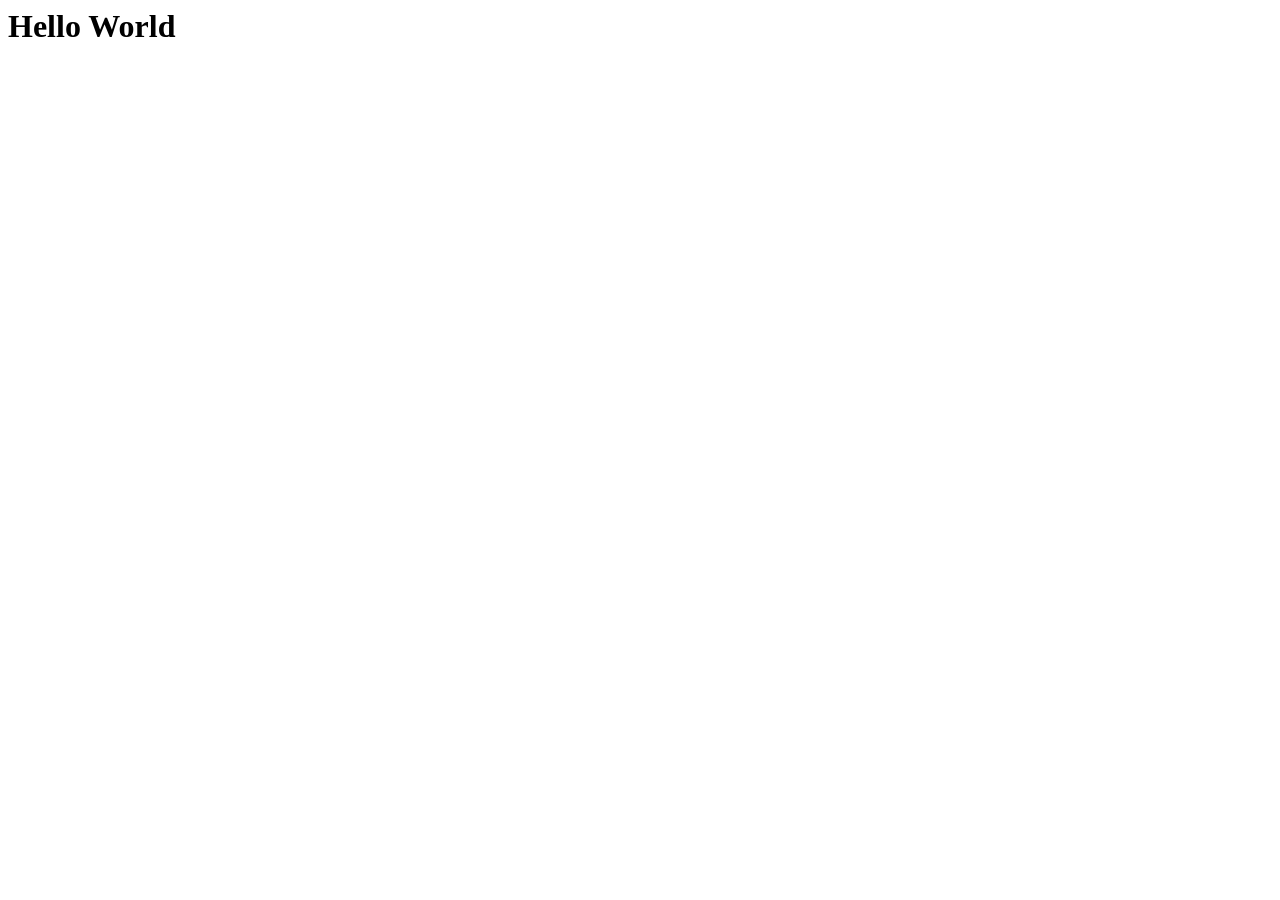
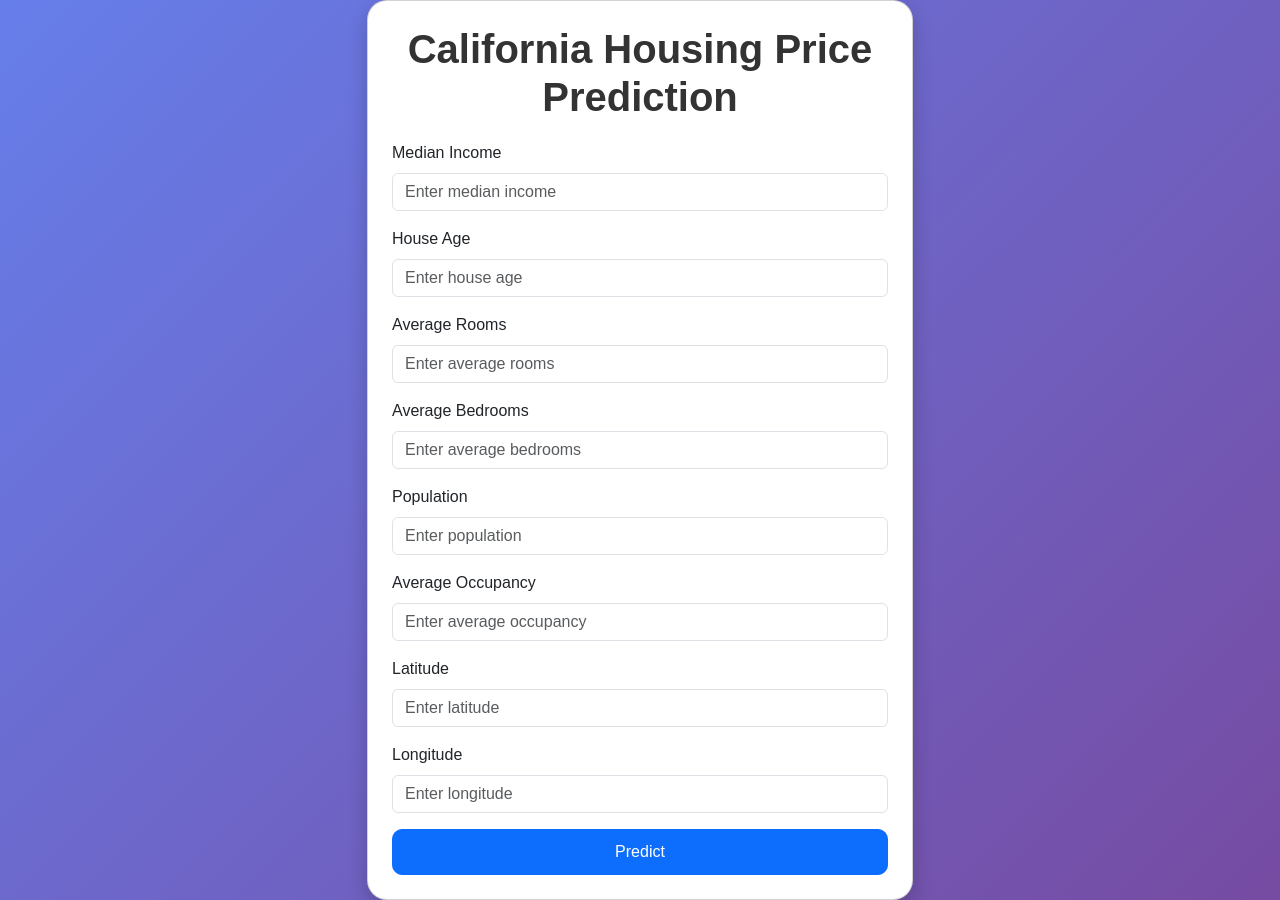
Before and after one commit to Pranavaggar3060/housepricing, a Flask app: page / in a window 1280 px wide. Before the commit the page is almost empty. Before the commit the page ends 37 px from the top, so only its background shows below. Run offline with Flask 3, Linux system fonts and the light colour scheme; parts of the project's set-up code (start-up, migrations or seed data) failed here and were passed over.

Commit message:
The web app is ready

```diff
--- a/app.py
+++ b/app.py
@@ -4,11 +4,11 @@ from flask import Flask, request, jsonify, render_template
 
 app = Flask(__name__)
 
-# Load the model & scaler
+# Load model & scaler
 regmodel = pickle.load(open('regmodel.pkl', 'rb'))
 scalar = pickle.load(open('scaling.pkl', 'rb'))
 
-# Fixed feature order (must match the training order exactly)
+# Fixed feature order (must match training order exactly)
 feature_order = [
     'MedInc', 'HouseAge', 'AveRooms', 'AveBedrms',
     'Population', 'AveOccup', 'Latitude', 'Longitude'
@@ -22,7 +22,7 @@ def home():
 def predict_api():
     try:
         data = request.json['data']
-        # Extract features in the correct order
+        # Extract features in correct order
         input_array = np.array([data[feat] for feat in feature_order]).reshape(1, -1)
         new_data = scalar.transform(input_array)
         output = regmodel.predict(new_data)[0]
@@ -30,22 +30,16 @@ def predict_api():
     except Exception as e:
         return jsonify({'error': str(e)})
 
-# @app.route('/predict', methods=['POST'])
-# def predict():
-#     try:
-#         # Extract form values in the same order
-#         data = [float(request.form[feat]) for feat in feature_order]
-#         final_input = scalar.transform(np.array(data).reshape(1, -1))
-#         output = regmodel.predict(final_input)[0]
-#         return render_template(
-#             "home.html",
-#             prediction_text=f"The House price prediction is {output}"
-#         )
-#     except Exception as e:
-#         return render_template(
-#             "home.html",
-#             prediction_text=f"Error: {e}"
-#         )
+@app.route('/predict', methods=['POST'])
+def predict():
+    try:
+        # Get form data in correct order
+        data = [float(request.form.get(feat)) for feat in feature_order]
+        final_input = scalar.transform(np.array(data).reshape(1, -1))
+        output = regmodel.predict(final_input)[0]
+        return render_template("home.html", prediction_text=f"The House price prediction is {output}")
+    except Exception as e:
+        return render_template("home.html", prediction_text=f"Error: {e}")
 
 if __name__ == "__main__":
     app.run(debug=True)
--- a/templates/home.html
+++ b/templates/home.html
@@ -1,3 +1,105 @@
-<h1>
-    Hello World
-</h1>
+<!DOCTYPE html>
+<html lang="en">
+<head>
+  <meta charset="UTF-8">
+  <title>California Housing Price Prediction</title>
+  <meta name="viewport" content="width=device-width, initial-scale=1">
+
+  <!-- Bootstrap CSS -->
+  <link href="https://cdn.jsdelivr.net/npm/bootstrap@5.3.0/dist/css/bootstrap.min.css" rel="stylesheet">
+
+  <style>
+    body {
+      background: linear-gradient(135deg, #667eea, #764ba2);
+      font-family: 'Arial', sans-serif;
+      min-height: 100vh;
+      display: flex;
+      justify-content: center;
+      align-items: center;
+    }
+    .card {
+      border-radius: 20px;
+      box-shadow: 0 8px 20px rgba(0,0,0,0.2);
+    }
+    .btn-primary {
+      border-radius: 10px;
+      font-size: 16px;
+      padding: 10px;
+    }
+    h1 {
+      font-weight: bold;
+      text-align: center;
+      margin-bottom: 20px;
+      color: #333;
+    }
+    h2 {
+      text-align: center;
+      color: #fff;
+      margin-top: 20px;
+    }
+  </style>
+</head>
+
+<body>
+  <div class="container">
+    <div class="row justify-content-center">
+      <div class="col-md-6">
+        <div class="card p-4">
+          <h1>California Housing Price Prediction</h1>
+          <form action="{{ url_for('predict')}}" method="post">
+
+            <div class="mb-3">
+              <label class="form-label">Median Income</label>
+              <input type="text" name="MedInc" class="form-control" placeholder="Enter median income" required>
+            </div>
+
+            <div class="mb-3">
+              <label class="form-label">House Age</label>
+              <input type="text" name="HouseAge" class="form-control" placeholder="Enter house age" required>
+            </div>
+
+            <div class="mb-3">
+              <label class="form-label">Average Rooms</label>
+              <input type="text" name="AveRooms" class="form-control" placeholder="Enter average rooms" required>
+            </div>
+
+            <div class="mb-3">
+              <label class="form-label">Average Bedrooms</label>
+              <input type="text" name="AveBedrms" class="form-control" placeholder="Enter average bedrooms" required>
+            </div>
+
+            <div class="mb-3">
+              <label class="form-label">Population</label>
+              <input type="text" name="Population" class="form-control" placeholder="Enter population" required>
+            </div>
+
+            <div class="mb-3">
+              <label class="form-label">Average Occupancy</label>
+              <input type="text" name="AveOccup" class="form-control" placeholder="Enter average occupancy" required>
+            </div>
+
+            <div class="mb-3">
+              <label class="form-label">Latitude</label>
+              <input type="text" name="Latitude" class="form-control" placeholder="Enter latitude" required>
+            </div>
+
+            <div class="mb-3">
+              <label class="form-label">Longitude</label>
+              <input type="text" name="Longitude" class="form-control" placeholder="Enter longitude" required>
+            </div>
+
+            <button type="submit" class="btn btn-primary w-100">Predict</button>
+          </form>
+        </div>
+
+        {% if prediction_text %}
+          <h2>{{ prediction_text }}</h2>
+        {% endif %}
+      </div>
+    </div>
+  </div>
+
+  <!-- Bootstrap JS -->
+  <script src="https://cdn.jsdelivr.net/npm/bootstrap@5.3.0/dist/js/bootstrap.bundle.min.js"></script>
+</body>
+</html>
```
Also changed, not shown: 1 other file.
